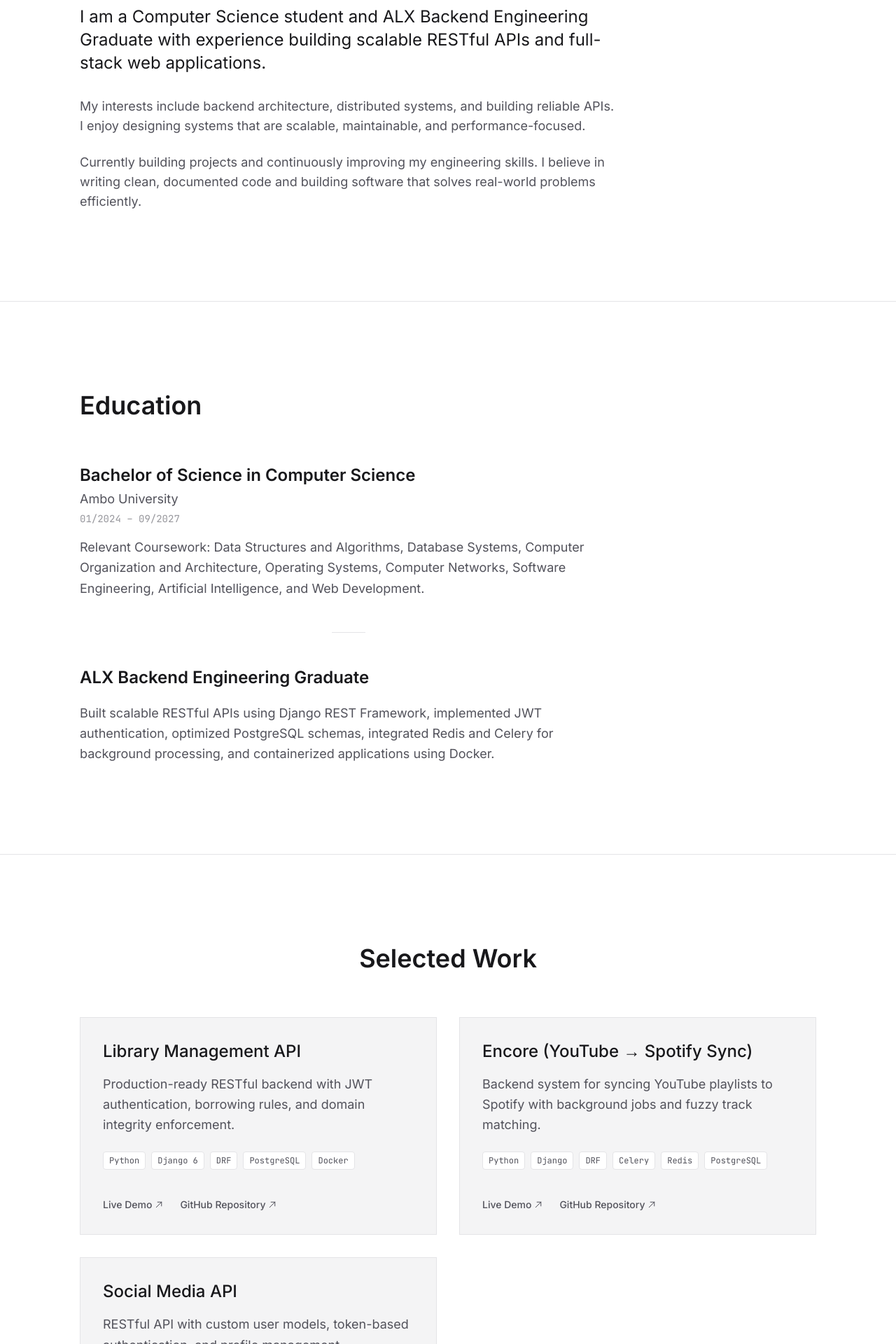
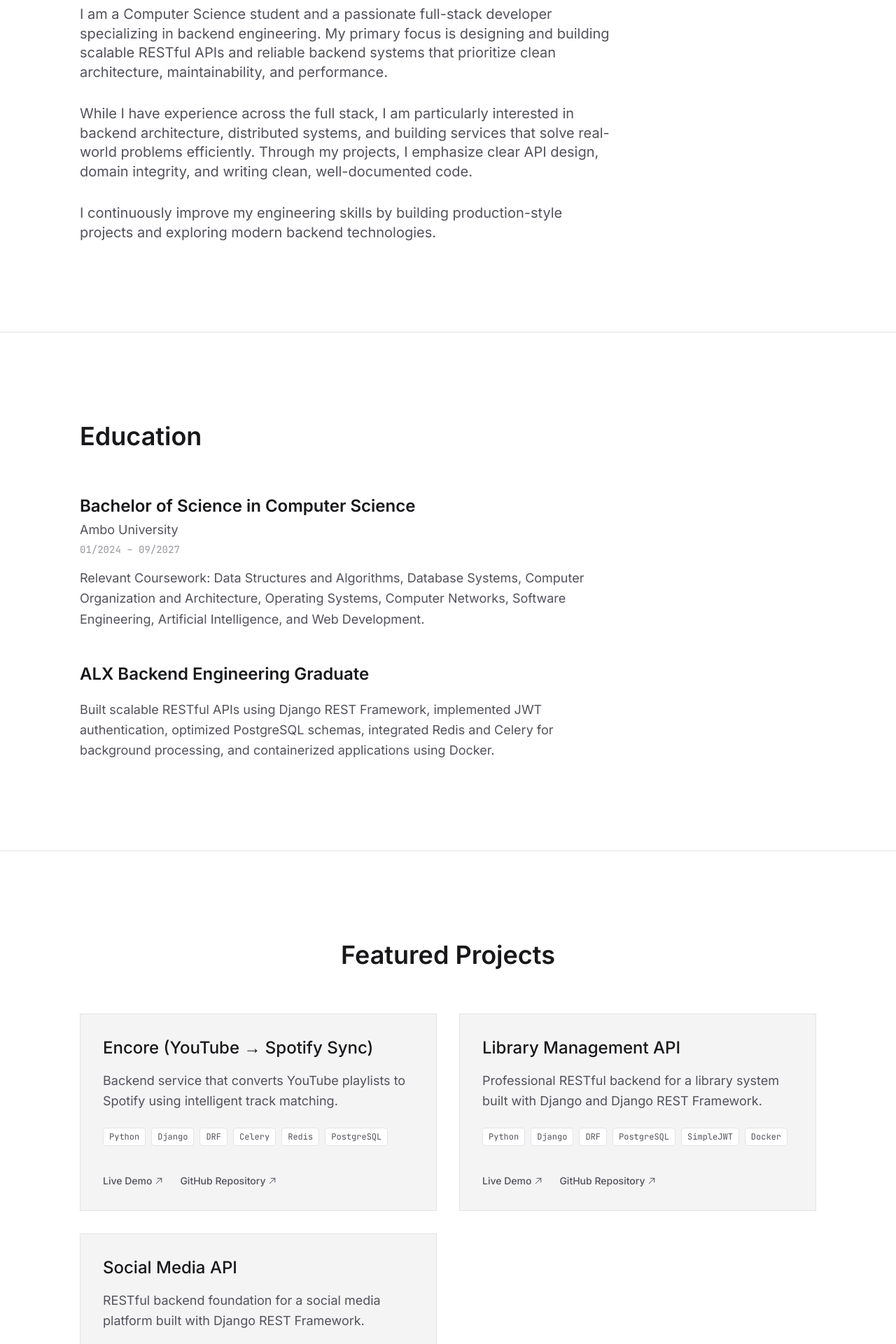
Before and after one commit to Fraol-12/Portfolio, a React (Vite) app: page / in a window 1280 px wide. Shown: the part 700-2620 px from the top of the page at 70% size. Built offline with nearby package versions, Linux system fonts and the light colour scheme.

Commit message:
refactor: make simple arrangement in code

```diff
--- a/src/components/About.jsx
+++ b/src/components/About.jsx
@@ -4,20 +4,21 @@ const About = () => {
     return (
         <section id="about" className="section-spacing border-t border-border">
             <div className="max-w-container flex flex-col items-left text-left gap-12">
-                <h2 className="text-primary">About</h2>
+                <h2 className="text-primary">About Me</h2>
 
                 <div className="max-w-3xl flex flex-col gap-8">
-                    <p className="text-2xl text-primary leading-snug">
-                        I am a Computer Science student and ALX Backend Engineering Graduate with experience building scalable RESTful APIs and full-stack web applications.
+                    <p className="text-xl text-secondary leading-snug">
+                     I am a Computer Science student and a passionate full-stack developer specializing in backend engineering. My primary focus is designing and building scalable RESTful APIs and reliable backend systems that prioritize clean architecture, maintainability, and performance.
                     </p>
-                    <div className="flex flex-col gap-6 text-lg text-secondary leading-relaxed">
-                        <p>
-                            My interests include backend architecture, distributed systems, and building reliable APIs. I enjoy designing systems that are scalable, maintainable, and performance-focused.
-                        </p>
-                        <p>
-                            Currently building projects and continuously improving my engineering skills. I believe in writing clean, documented code and building software that solves real-world problems efficiently.
-                        </p>
-                    </div>
+
+                    <p className="text-xl text-secondary leading-snug">
+                        While I have experience across the full stack, I am particularly interested in backend architecture, distributed systems, and building services that solve real-world problems efficiently. Through my projects, I emphasize clear API design, domain integrity, and writing clean, well-documented code.
+                    </p>
+
+                    <p className="text-xl text-secondary leading-snug">
+                        I continuously improve my engineering skills by building production-style projects and exploring modern backend technologies.
+                    </p>
+
                 </div>
             </div>
         </section>
--- a/src/components/Contact.jsx
+++ b/src/components/Contact.jsx
@@ -49,8 +49,14 @@ const Contact = () => {
 
     return (
         <section id="contact" className="section-spacing border-t border-border">
-            <div className="max-w-container flex flex-col items-left gap-6">
-                <h2 className="text-primary text-center">Contact Me</h2>
+            <div className="max-w-container flex flex-col items-center gap-12">
+                <div className="flex flex-col items-center gap-4 text-center">
+                    <h2 className="text-primary">Contact Me</h2>
+                    <p className="max-w-2xl text-secondary">
+                        Open to collaborations, projects, and new opportunities.
+                    </p>
+                </div>
+
 
                 <div className="flex flex-wrap justify-center gap-8 md:gap-6 py-4">
                     {socialLinks.map((link) => (
--- a/src/components/Education.jsx
+++ b/src/components/Education.jsx
@@ -19,7 +19,6 @@ const Education = () => {
                         </p>
                     </div>
 
-                    <div className="w-12 h-px bg-border mx-auto"></div>
 
                     {/* Certification */}
                     <div className="flex flex-col gap-4 text-left">
--- a/src/components/Footer.jsx
+++ b/src/components/Footer.jsx
@@ -7,8 +7,7 @@ const Footer = () => {
         <footer className="py-12 border-t border-border">
             <div className="max-w-container flex flex-col items-center text-center gap-8">
                 <div className="flex flex-col items-center gap-2">
-                    <p className="font-bold text-primary tracking-tight">Firaol Merga</p>
-                    <p className="text-sm text-secondary">©{currentYear} All rights reserved.</p>
+                    <p className="text-sm text-secondary">©{currentYear} Firaol Merga. All rights reserved.</p>
                 </div>
 
 
--- a/src/components/Navbar.jsx
+++ b/src/components/Navbar.jsx
@@ -15,8 +15,8 @@ const Navbar = () => {
 
     const navLinks = [
         { name: 'About', href: '#about' },
+        { name: 'Projects', href: '#work' },
         { name: 'Contact', href: '#contact' },
-        { name: 'Projects', href: '#work' },
 
     ];
 
--- a/src/components/Projects.jsx
+++ b/src/components/Projects.jsx
@@ -3,32 +3,35 @@ import React from 'react';
 const Projects = () => {
     const projects = [
         {
+
+            title: 'Encore (YouTube → Spotify Sync)',
+            description: 'Backend service that converts YouTube playlists to Spotify using intelligent track matching. ',
+            tech: ['Python', 'Django', 'DRF', 'Celery', 'Redis', 'PostgreSQL'],
+            live: 'https://encore-w2ay.onrender.com/encore/ ',
+            github: 'https://github.com/Fraol-12/encore',
+        },
+
+        {
             title: 'Library Management API',
-            description: 'Production-ready RESTful backend with JWT authentication, borrowing rules, and domain integrity enforcement.',
-            tech: ['Python', 'Django 6', 'DRF', 'PostgreSQL', 'Docker'],
-            live: '#',
-            github: '#',
-        },
-        {
-            title: 'Encore (YouTube → Spotify Sync)',
-            description: 'Backend system for syncing YouTube playlists to Spotify with background jobs and fuzzy track matching.',
-            tech: ['Python', 'Django', 'DRF', 'Celery', 'Redis', 'PostgreSQL'],
-            live: '#',
-            github: '#',
+            description: 'Professional RESTful backend for a library system built with Django and Django REST Framework.',
+            tech: ['Python', 'Django ', 'DRF', 'PostgreSQL', 'SimpleJWT','Docker'],
+            live: 'https://library-management-api-ym28.onrender.com/',
+            github: 'https://github.com/Fraol-12/library-management-api',
+
         },
         {
             title: 'Social Media API',
-            description: 'RESTful API with custom user models, token-based authentication, and profile management.',
+            description: 'RESTful backend foundation for a social media platform built with Django REST Framework.',
             tech: ['Python', 'Django', 'DRF', 'PostgreSQL'],
-            live: '#',
-            github: '#',
+            live: 'https://social-media-api-2u8v.onrender.com/',
+            github: 'https://github.com/Fraol-12/social_media_api',
         },
     ];
 
     return (
         <section id="work" className="section-spacing border-t border-border">
             <div className="max-w-container flex flex-col items-center gap-16">
-                <h2 className="text-primary text-center">Selected Work</h2>
+                <h2 className="text-primary text-center">Featured Projects</h2>
 
                 <div className="grid md:grid-cols-2 gap-8">
                     {projects.map((project, index) => (
--- a/src/components/Skills.jsx
+++ b/src/components/Skills.jsx
@@ -3,42 +3,85 @@ import React from 'react';
 const Skills = () => {
     const categories = [
         {
-            title: 'Programming Languages',
-            skills: ['Python', 'JavaScript'],
+            title: 'Frontend',
+            skills: [
+                { name: 'React.js', level: 75 },
+                { name: 'Tailwind CSS', level: 75 },
+                { name: 'JavaScript', level: 80 },
+            ],
         },
         {
-            title: 'Frameworks & Libraries',
-            skills: ['Django', 'Node.js', 'Express.js', 'React.js', 'Tailwindcss'],
+            title: 'Backend',
+            skills: [
+                { name: 'Node.js', level: 75 },
+                { name: 'Express.js', level: 70 },
+                { name: 'Django', level: 90 },
+                { name: 'Python', level: 90 },
+            ],
         },
         {
             title: 'Databases',
-            skills: ['PostgreSQL', 'MongoDB', 'MySQL'],
+            skills: [
+                { name: 'PostgreSQL', level: 75 },
+                { name: 'MongoDB', level: 80 },
+                { name: 'MySQL', level: 75 },
+            ],
         },
         {
-            title: 'DevOps & Deployment',
-            skills: ['Docker', 'Render', 'Vercel', 'Git & GitHub', 'Linux'],
+            title: 'DevOps & Tools',
+            skills: [
+                { name: 'Docker', level: 70 },
+                { name: 'Git & GitHub', level: 90 },
+                { name: 'Linux', level: 80 },
+                { name: 'Vercel/Render', level: 85 },
+            ],
         },
     ];
 
+    const stats = [
+
+    ];
+
     return (
-        <section className="section-spacing border-t border-border">
+        <section id="skills" className="section-spacing border-t border-border bg-background">
             <div className="max-w-container flex flex-col items-center gap-16">
-                <h2 className="text-primary text-center">Technologies</h2>
-
-                <div className="grid md:grid-cols-2 lg:grid-cols-4 gap-12">
+                <div className="flex flex-col items-center gap-4 text-center">
+                    <h2 className="text-primary">Tech Stack</h2>
+                    <p className="max-w-2xl text-secondary/80">
+                        The tools and technologies I use to design, build, and deploy modern web applications.
+                    </p>
+                </div>
+                <div className="grid grid-cols-1 md:grid-cols-2 lg:grid-cols-4 gap-6 w-full">
                     {categories.map((cat) => (
-                        <div key={cat.title} className="flex flex-col gap-6">
+                        <div key={cat.title} className="bg-surface/20 border border-border/40 rounded-xl p-8 flex flex-col gap-8 hover:border-primary/20 transition-all duration-300">
                             <h3 className="text-primary font-mono uppercase tracking-widest text-sm opacity-60">
                                 {cat.title}
                             </h3>
-                            <ul className="flex flex-col gap-3">
+                            <div className="flex flex-col gap-6">
                                 {cat.skills.map((skill) => (
-                                    <li key={skill} className="flex items-center gap-3">
-                                        <div className="w-1.5 h-1.5 bg-primary/20 rounded-full"></div>
-                                        <span className="text-lg text-secondary">{skill}</span>
-                                    </li>
+                                    <div key={skill.name} className="flex flex-col gap-2">
+                                        <div className="flex justify-between items-center text-sm">
+                                            <span className="text-primary/90 font-medium">{skill.name}</span>
+                                            <span className="text-secondary/60 font-mono text-xs">{skill.level}%</span>
+                                        </div>
+                                        <div className="h-1.5 w-full bg-border/20 rounded-full overflow-hidden">
+                                            <div
+                                                className="h-full bg-primary/40 rounded-full transition-all duration-1000 ease-out"
+                                                style={{ width: `${skill.level}%` }}
+                                            ></div>
+                                        </div>
+                                    </div>
                                 ))}
-                            </ul>
+                            </div>
+                        </div>
+                    ))}
+                </div>
+
+                <div className="grid grid-cols-2 lg:grid-cols-4 gap-4 w-full pt-8">
+                    {stats.map((stat) => (
+                        <div key={stat.label} className="bg-surface/10 border border-border/20 rounded-xl p-6 flex flex-col items-center gap-2 group hover:bg-surface/20 transition-all">
+                            <span className="text-3xl font-bold text-primary group-hover:scale-110 transition-transform">{stat.value}</span>
+                            <span className="text-xs uppercase tracking-widest text-secondary font-mono opacity-60 text-center">{stat.label}</span>
                         </div>
                     ))}
                 </div>
```
Also changed, not shown: 1 other file (tests, documents, lock files or other folders).
